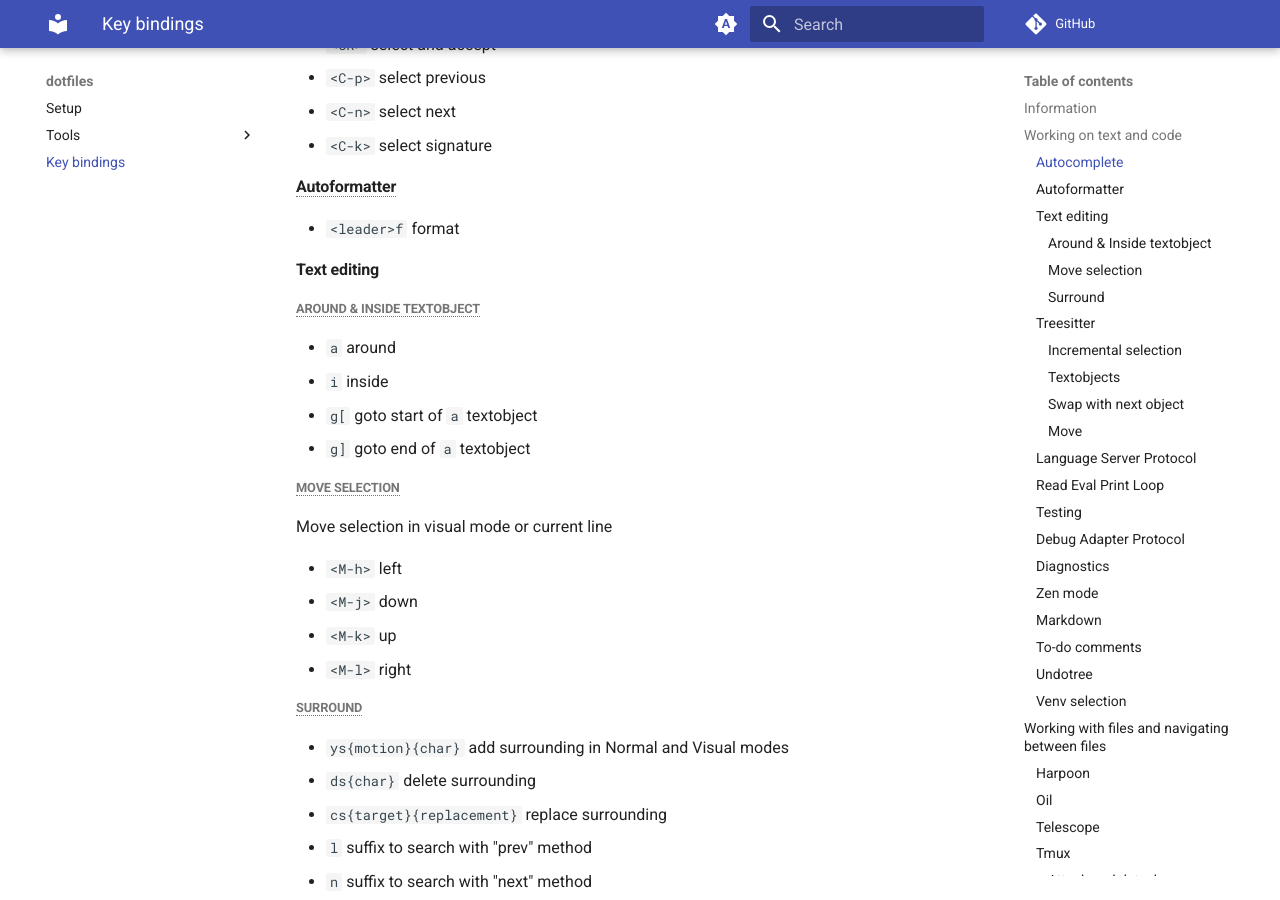
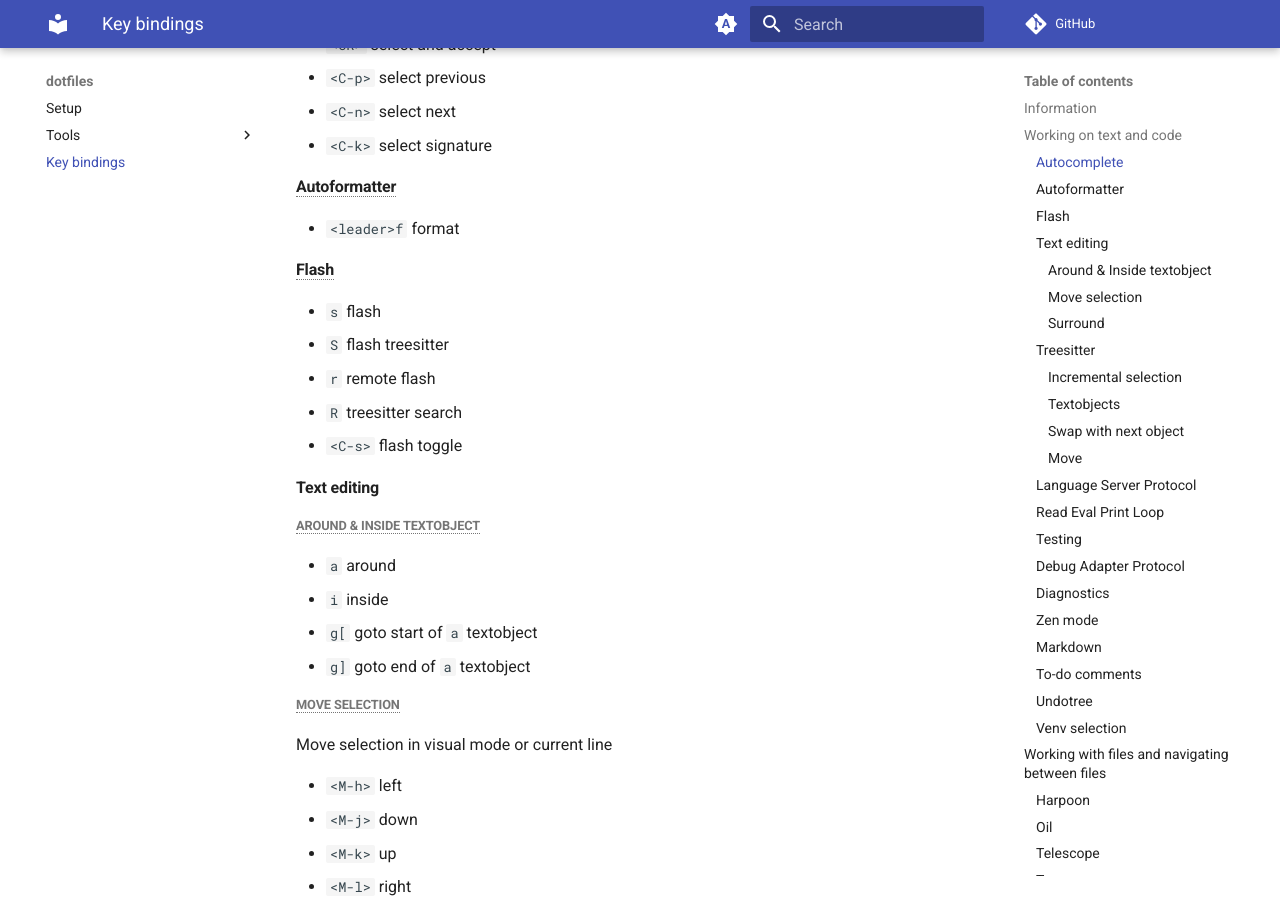
Before and after one commit to HieuDao-code/dotfiles, an MkDocs documentation site: the page built from docs/key_binding.md, in a window 1280 px wide and 900 px high, scrolled down 725 px. Built offline with MkDocs 1.6.1 and Material for MkDocs 9.7.7, drawn with Linux system fonts in a browser that asks for light colours; comment, search, counter and statistics services are not loaded.

Commit message:
chore: flash docs

```diff
--- a/docs/key_binding.md
+++ b/docs/key_binding.md
@@ -27,6 +27,14 @@
 #### <abbr title="conform.nvim">Autoformatter</abbr>
 
 - `<leader>f` format
+
+#### <abbr title="flash.nvim">Flash</abbr>
+
+- `s` flash
+- `S` flash treesitter
+- `r` remote flash
+- `R` treesitter search
+- `<C-s>` flash toggle
 
 #### Text editing
 
```
